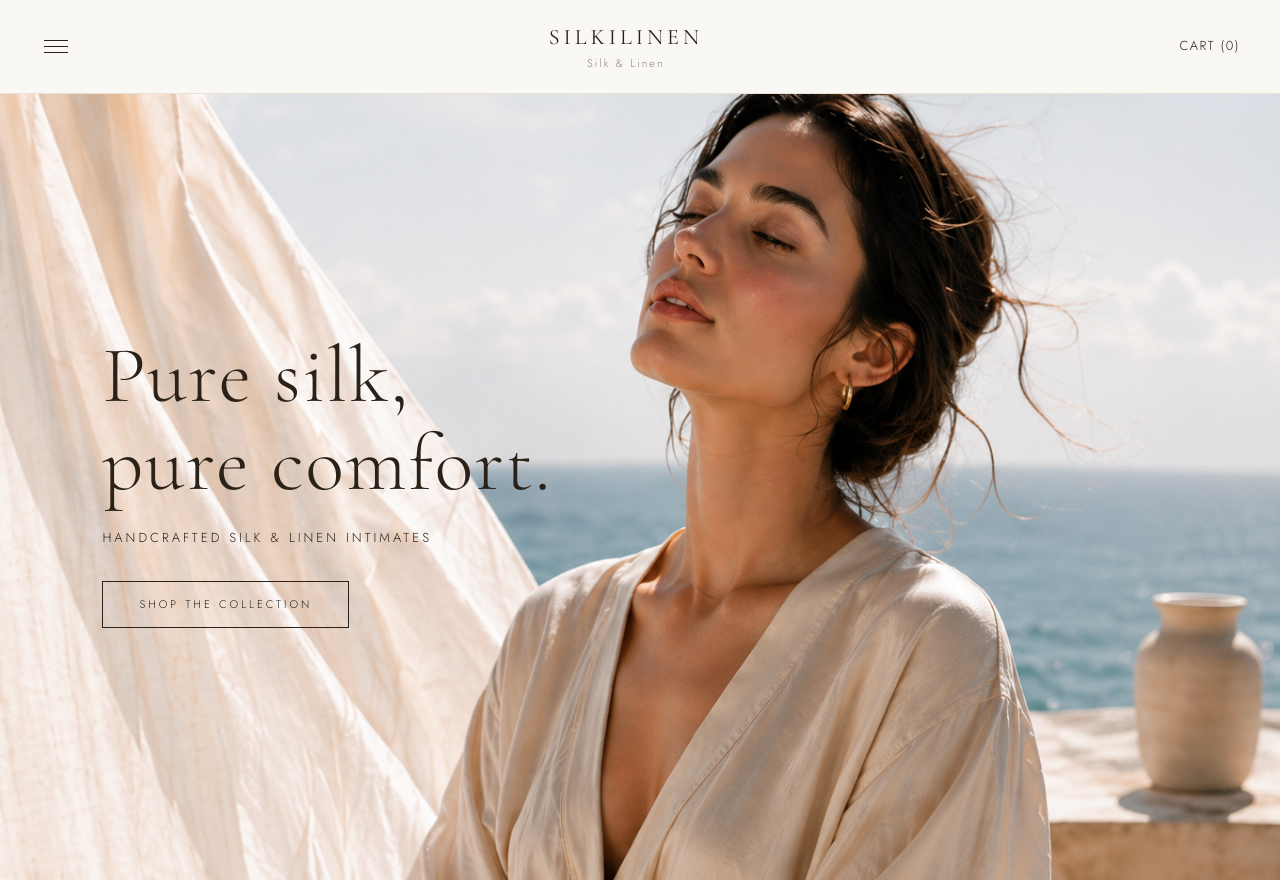
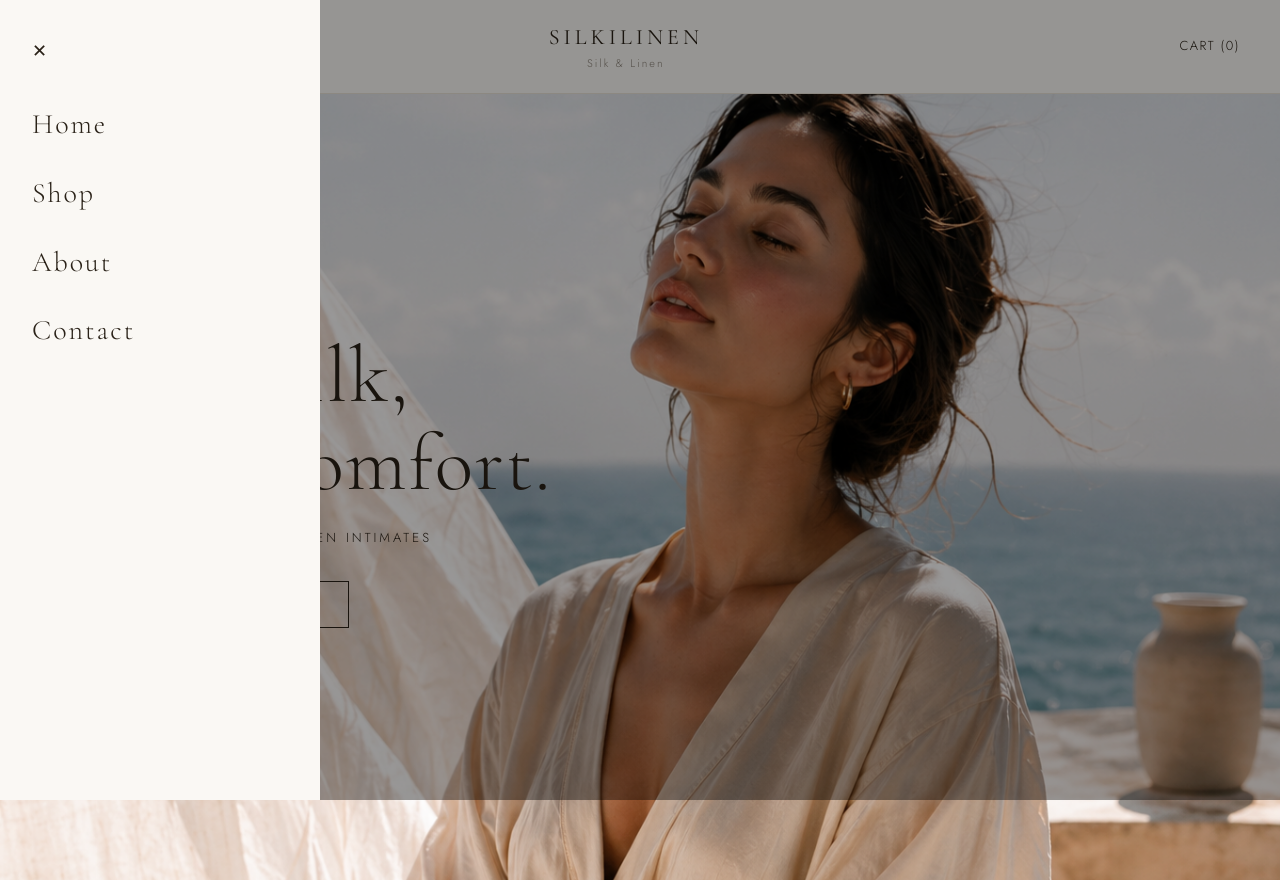
Before and after one commit to Grygorii/SILKILINEN, a Next.js app in the folder frontend/: page / in a window 1280 px wide. Both pictures are taken after a click on the element 56 px from the left and 46 px from the top of the page. Built offline with nearby package versions, Linux system fonts and the light colour scheme.

Commit message:
side menu and full navbar completed in React

```diff
--- a/frontend/components/Navbar.tsx
+++ b/frontend/components/Navbar.tsx
@@ -3,16 +3,18 @@
 import { useState } from 'react';
 import { useCart } from '@/context/CartContext';
 import CartPanel from './CartPanel';
+import SideMenu from './SideMenu';
 import styles from './Navbar.module.css';
 
 export default function Navbar() {
   const { cartCount } = useCart();
   const [cartOpen, setCartOpen] = useState(false);
+  const [menuOpen, setMenuOpen] = useState(false);
 
   return (
     <>
       <nav className={styles.nav}>
-        <div className={styles.hamburger}>
+        <div className={styles.hamburger} onClick={() => setMenuOpen(true)}>
           <span></span>
           <span></span>
           <span></span>
@@ -25,6 +27,7 @@ export default function Navbar() {
           <p>Cart ({cartCount})</p>
         </div>
       </nav>
+      <SideMenu isOpen={menuOpen} onClose={() => setMenuOpen(false)} />
       <CartPanel isOpen={cartOpen} onClose={() => setCartOpen(false)} />
     </>
   );
--- /dev/null
+++ b/frontend/components/SideMenu.module.css
@@ -0,0 +1,60 @@
+.overlay {
+  display: none;
+  position: fixed;
+  top: 0;
+  left: 0;
+  width: 100%;
+  height: 100%;
+  background: rgba(0, 0, 0, 0.4);
+  z-index: 200;
+}
+
+.overlayOpen {
+  display: block;
+}
+
+.menu {
+  position: fixed;
+  top: 0;
+  left: -400px;
+  width: 320px;
+  height: 100%;
+  background: var(--warm-white);
+  z-index: 300;
+  padding: 40px 32px;
+  transition: left 0.3s ease;
+}
+
+.menuOpen {
+  left: 0;
+}
+
+.close {
+  background: none;
+  border: none;
+  font-size: 18px;
+  cursor: pointer;
+  color: var(--dark);
+  margin-bottom: 40px;
+  display: block;
+}
+
+.links {
+  display: flex;
+  flex-direction: column;
+  gap: 24px;
+}
+
+.links a {
+  font-family: 'Cormorant Garamond', Georgia, serif;
+  font-size: 28px;
+  font-weight: 300;
+  color: var(--dark);
+  letter-spacing: 2px;
+  text-decoration: none;
+  transition: opacity 0.2s ease;
+}
+
+.links a:hover {
+  opacity: 0.6;
+}
--- /dev/null
+++ b/frontend/components/SideMenu.tsx
@@ -0,0 +1,28 @@
+'use client';
+
+import styles from './SideMenu.module.css';
+
+type Props = {
+  isOpen: boolean;
+  onClose: () => void;
+};
+
+export default function SideMenu({ isOpen, onClose }: Props) {
+  return (
+    <>
+      <div
+        className={`${styles.overlay} ${isOpen ? styles.overlayOpen : ''}`}
+        onClick={onClose}
+      />
+      <div className={`${styles.menu} ${isOpen ? styles.menuOpen : ''}`}>
+        <button className={styles.close} onClick={onClose}>✕</button>
+        <nav className={styles.links}>
+          <a href="/" onClick={onClose}>Home</a>
+          <a href="/shop" onClick={onClose}>Shop</a>
+          <a href="/about" onClick={onClose}>About</a>
+          <a href="/contact" onClick={onClose}>Contact</a>
+        </nav>
+      </div>
+    </>
+  );
+}
```
